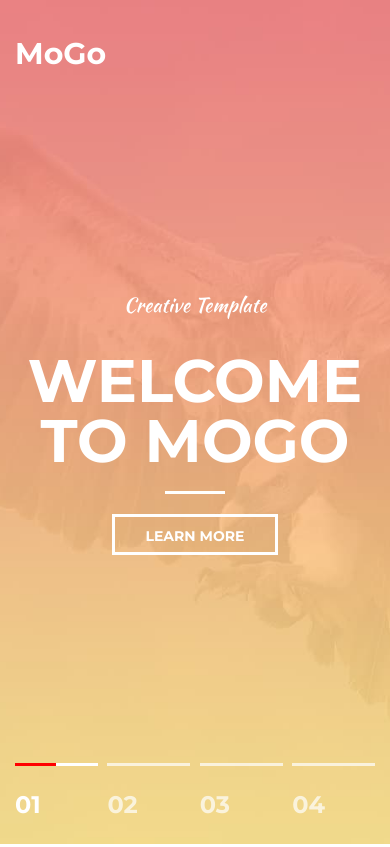
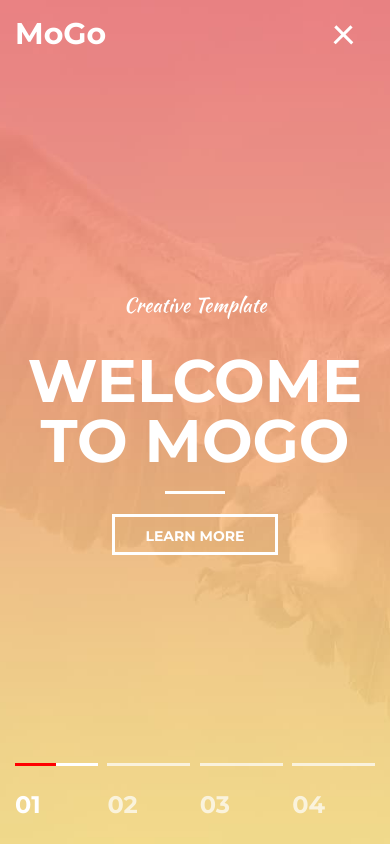
Before and after one commit to stan-nikola/MoGo, a plain HTML site: page index.html in a window 390 px wide. Shown: the top 847 px of the page. Drawn offline with Linux system fonts and the light colour scheme.

Commit message:
add burger menue

```diff
--- a/index.html
+++ b/index.html
@@ -31,6 +31,13 @@
                     </a>
 
                 </nav>
+                <button  class="nav-toggle active" type="button" >
+                    <span class="nav-toggle-item">
+                        menu
+
+                    </span>
+
+                </button>
             </div>
         </div>
     </header>
--- a/styles/styles.css
+++ b/styles/styles.css
@@ -113,6 +113,20 @@ hr{
     right: 0;
     z-index: 1000;
 }
+
+.header.fixed{
+    background-color: #e98583;
+    position: fixed;
+    right: 0;
+    left: 0;
+    transform: translate3d(0,0,0);
+
+    box-shadow: 0 3px 10px rgb(0,0,0, .2);
+
+}
+.header.active{
+    background: #e98583;
+}
 .header-iner{
     display: flex;
     justify-content: space-between; /*header-logo и nav размещает по сторонам*/
@@ -137,6 +151,60 @@ hr{
     font-style: 14px;
     text-transform: uppercase;
    }
+
+   .nav-toggle{
+       padding: 10px 0;
+       width:24px;
+       position: absolute;
+       top: 24px;
+       right: 30px;
+       z-index: 1;
+       font-style: 0;
+       color: transparent;
+       border: 0;
+       background: none;
+       cursor: pointer;
+       display: none;
+
+   }
+   .nav-toggle-item{
+       display: block;
+       width: 100%;
+       height: 3px;
+       background-color: #fff;
+       position: absolute;
+       top: 0;
+       right: 0;
+       left: 0;
+       bottom: 0;
+       margin: auto;
+       transition: background .2s linear;
+
+   }
+   .nav-toggle.active .nav-toggle-item{
+       background: none;
+
+   }
+
+
+   .nav-toggle-item::before,
+   .nav-toggle-item::after{
+       content: "" ;
+       width: 100%;
+       height: 3px;
+       background-color: #fff;
+       position: absolute;
+       left: 0;
+       z-index: 1;
+       transition: transform .2s linear;
+
+   }
+    .nav-toggle-item::before{
+        top: -8px;
+          }
+    .nav-toggle-item::after{
+        bottom: -8px;
+          }
 
 .nav-linc{
     display:inline-block;
@@ -174,6 +242,14 @@ hr{
 .nav-linc.active {
 color: #fce38a;
 }
+.nav-toggle.active .nav-toggle-item::before{
+    transform-origin: left top;
+    transform: rotate(45deg) translateX(.5px);
+    }
+.nav-toggle.active .nav-toggle-item::after{
+    transform-origin: left bottom;
+    transform: rotate(-45deg) translateX(-0.5px);
+    }
 
 /* Button */
 .btn{
@@ -1210,10 +1286,17 @@ color: black;
     }
 }
 @media (max-width: 770px) {
+
+
     /* intro */
     .intro {
             min-height: 650px;
         }
+    /* Header */
+    .header{
+        padding: 10px 0;
+    }
+
     /* section */
     .section{
     padding: 40px 0;
@@ -1224,6 +1307,19 @@ color: black;
     /* nav */
     .nav{
         display: none;
+        position: absolute;
+        top: 100%;
+        left: 0;
+        background: #e98583;
+        width: 100%;
+    }
+    .nav-linc{
+        display: block;
+        margin: 0;
+        padding: 10px 20px;
+    }
+    .nav-toggle{
+        display: block;
     }
     /* card */
     .card{
@@ -1407,6 +1503,10 @@ color: black;
            flex-wrap: wrap;
            min-width: none;
        }
+
+      .fa-brands{
+          font-size:  30px;
+      }
         .subscribe-input{
             margin-bottom: 10px;
             border-right: 1px solid #e7e7e7;
```
